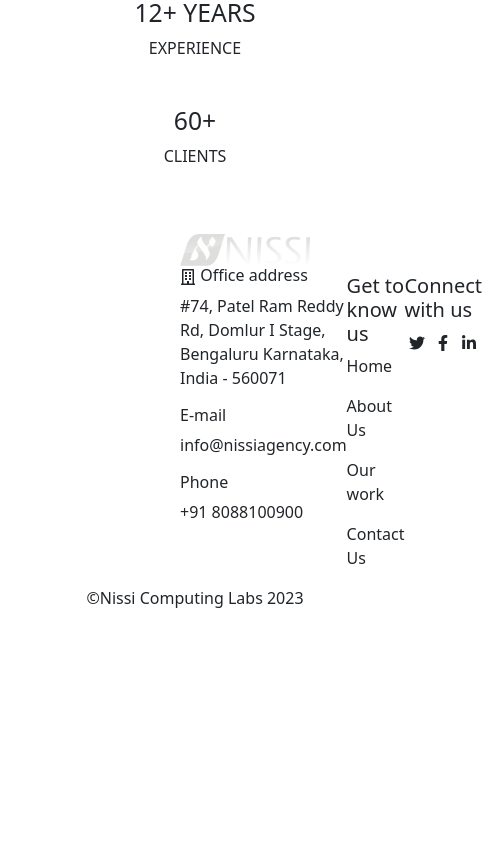
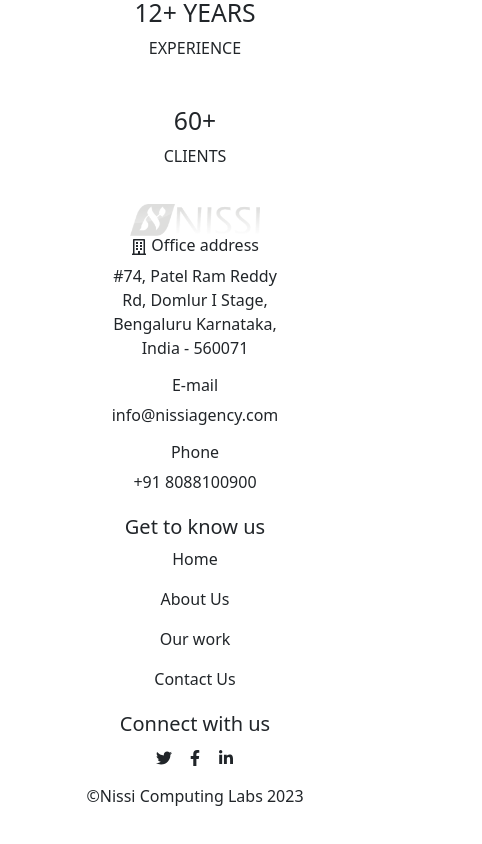
Before and after one commit to royceNissi/Nissi-Computing-labs, a React (Create React App) app: page / in a window 390 px wide. Shown: the part 3012-3856 px from the top of the page, 482 px wide, since content can reach past the window. Before the commit the page ends 3688 px from the top, so only its background shows below. Built offline with nearby package versions, Linux system fonts and the light colour scheme.

Commit message:
made footer small-screen responsive

```diff
--- a/src/scss/05-objects/footer.scss
+++ b/src/scss/05-objects/footer.scss
@@ -1,3 +1,5 @@
+@import '../02-Tools/mixins.scss';
+@include large-screen{
     .footer-container{
         padding: 50px 0;
     }
@@ -20,3 +22,31 @@
     .copyright{
         text-align: center;
     }
+}
+@include small-screen{
+    .footer-container{
+        padding: 20px 0;
+    }
+    .footer{
+        margin: 0 5px;
+        text-align: center;
+        display: flex;
+        flex-direction: column;
+        justify-content: space-between;
+        &__address-container{
+            margin: 0 25%;
+            width: 50%;
+        }
+        &__connect,&__know-us{
+            padding-top: 5px;
+        }
+        .socials{
+            display: flex;
+            justify-content: center;
+            gap: 15px;
+        }
+    }
+    .copyright{
+        text-align: center;
+    }
+}
```
Lines whose indentation alone changed are shown as unchanged.
